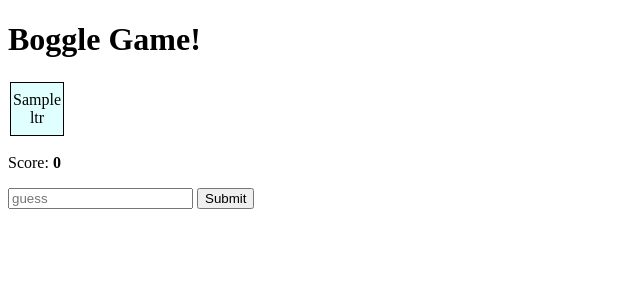
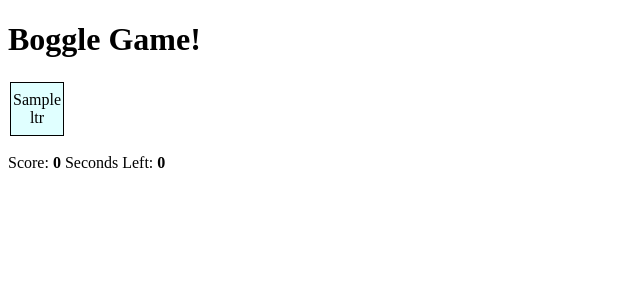
Before and after one commit to VirginiaWu11/19_5_flask-boggle-exercise, a Flask app: template templates/index.html in a window 1280 px wide. Shown: the top 300 px of the page, without its empty margins (0-640 px from the left). Run offline with Flask 2, Linux system fonts and the light colour scheme; the template is opened without the code that fills it: most values are stand-ins (such as "Sample title", 1, 10 or a date in 2020); parts of the project's set-up code (start-up, migrations or seed data) failed here and were passed over.

Commit message:
add timer

```diff
--- a/static/script.js
+++ b/static/script.js
@@ -1,6 +1,6 @@
 words = [];
 score = 0;
-
+secs = 5;
 function showMessage(msg, cls) {
   // show message on html
   $(".msg").text(msg).removeClass().addClass(`msg ${cls}`);
@@ -38,3 +38,20 @@ async function handleSubmit(evt) {
   }
   $("#guess").val("");
 }
+
+function showTimer() {
+  $(".timer").text(secs);
+}
+
+function timer() {
+  let time = setInterval(function () {
+    secs -= 1;
+    showTimer();
+    if (secs === 0) {
+      clearInterval(time);
+      $("#add-word").hide();
+    }
+  }, 1000);
+}
+
+timer();
--- a/templates/index.html
+++ b/templates/index.html
@@ -20,7 +20,10 @@
         {% endfor %}
       </tbody>
     </table>
-    <p>Score: <b class="score">0</b></p>
+    <p>
+      Score: <b class="score">0</b> Seconds Left:
+      <b class="timer">60</b>
+    </p>
     <form id="add-word">
       <input type="text" placeholder="guess" id="guess" />
       <button>Submit</button>
```
